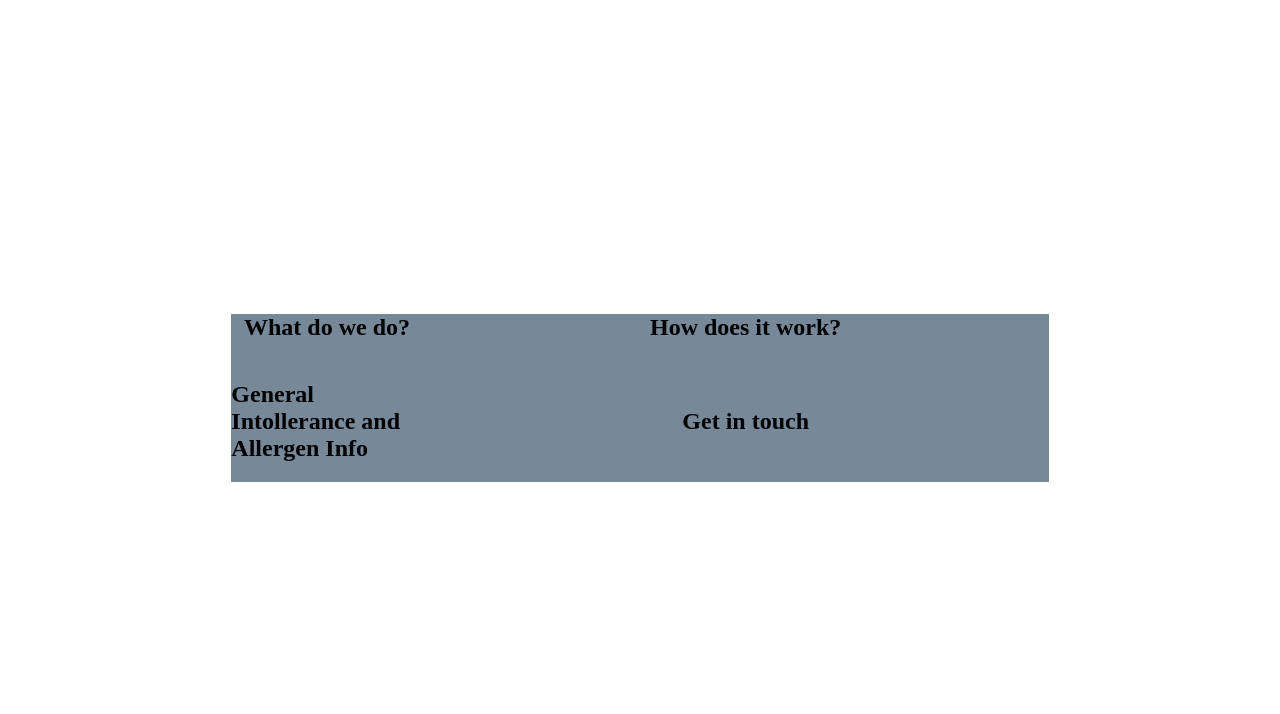
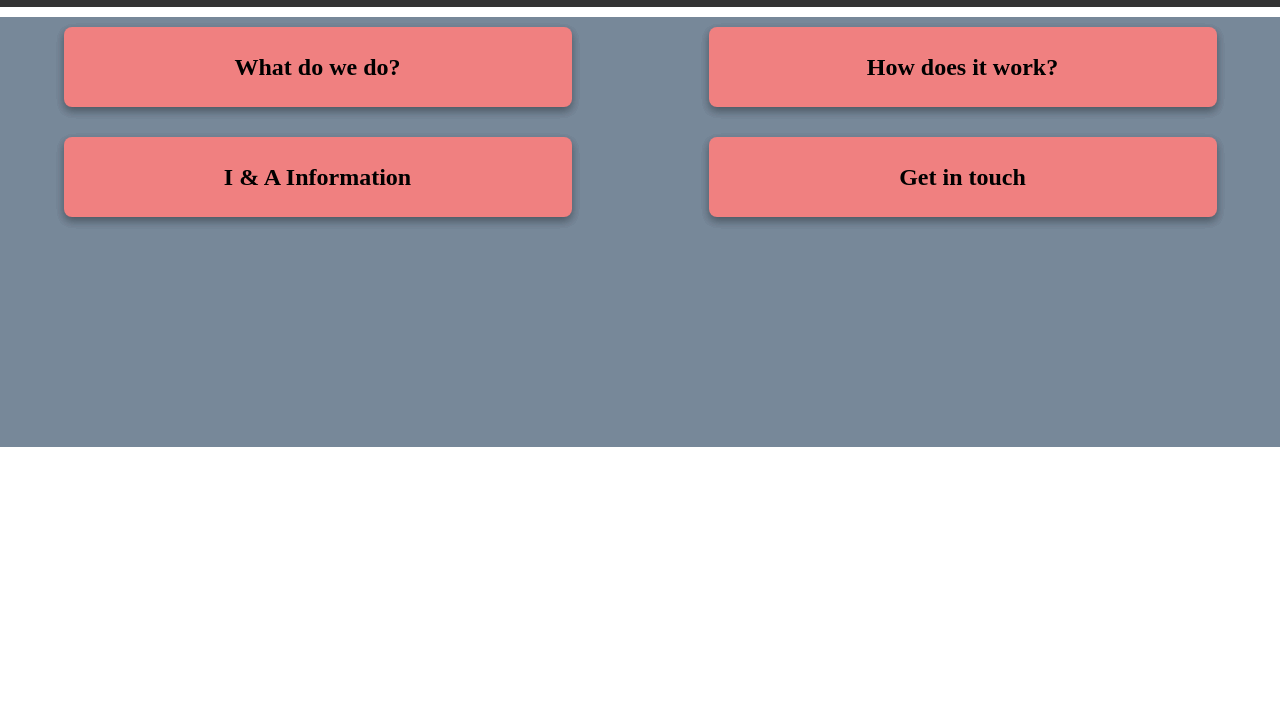
Before and after one commit to SamYatesSmith/IA-Menu-Checker, a plain HTML site: page index.html in a window 1280 px wide. Shown: the part 86-800 px from the top of the page. Drawn offline with Linux system fonts and the light colour scheme.

Commit message:
1.4 Added styling to the header and "section-container". Preliminary styling for deign ease purposes, set to change later

```diff
--- a/assets/styles.css
+++ b/assets/styles.css
@@ -1,10 +1,12 @@
+
+
 * {
     margin: 0;
-    display: flex;
+    padding: 0;
+    box-sizing: border-box;
+    /* display: flex;
     align-items: center;
-    justify-content: center;
-    flex-direction: column;
-    height: 100%;
+    justify-content: center; */
 }
 
 main {
@@ -19,34 +21,48 @@ header {
     background-color: #333;
     color: white;
     padding: 10px;
+    margin-bottom: 10px;
+    position: relative;
 }
 
 .section-container {
     display: grid;
-    grid-template-columns: 1fr 1fr;
-    gap: 20px;
+    gap: 10px;
+    /* height: 100vh; */
+    grid-template-rows: 100px 100px 100px 100px;
+    place-items: center;
 }
 
-section {
-    box-sizing: border-box;
-    position: relative;
+.grid:before {
+    display: block;
+    padding-top: 100%;
+    /* 1:1 aspect ratio */
 }
 
-.grid {
-    width: 48%;
-    margin-bottom: 20px;
-    box-sizing: border-box;
+[class^="grid-"] {
     position: relative;
+    height: 80%;
+    width: 80%;
+    border-radius: 8px;
+    box-shadow: 0 4px 8px rgba(0, 0, 0, 0.1),
+        0 4px 8px rgba(0, 0, 0, 0.1),
+        0 4px 8px rgba(0, 0, 0, 0.1),
+        0 4px 8px rgba(0, 0, 0, 0.1);
+    background-color: lightcoral;
+    display: flex;
+    align-items: center;
+    justify-content: center;
 }
 
 h2 {
     font-size: 1.5em;
+    margin: 0;
 }
 
 .further-info {
     display: none;
     position: absolute;
-    top: 100%;
+    /* top: 100%; */
     left: 0;
     width: 100%;
     padding: 10px;
@@ -59,3 +75,20 @@ h2 {
 section:hover .further-info {
     display: block;
 }
+
+@media (min-width: 768px) {
+    .section-container {
+        grid-template-columns: repeat(auto-fit, minmax(250px, 1fr));
+    }
+
+    section:before {
+        padding-top: 50%;
+        /* Adjust the aspect ratio for larger screens */
+    }
+}
+
+@media (min-width: 1024px) {
+    .section-container {
+        grid-template-columns: repeat(2, 1fr);
+    }
+}
--- a/index.html
+++ b/index.html
@@ -21,19 +21,19 @@
 
     <main>
       <div class="section-container">
-        <section class="grid">
+        <section class="grid-A">
           <h2>What do we do?</h2>
           <div class="further-info">Various info</div>
         </section>
-        <section class="grid">
+        <section class="grid-B">
           <h2>How does it work?</h2>
           <div class="further-info">Various info</div>
         </section>
-        <section class="grid">
-          <h2>General Intollerance and Allergen Info</h2>
+        <section class="grid-C">
+          <h2>I & A Information</h2>
           <div class="further-info">Various info</div>
         </section>
-        <section class="grid">
+        <section class="grid-D">
           <h2>Get in touch</h2>
           <div class="further-info">Various info</div>
         </section>
```
